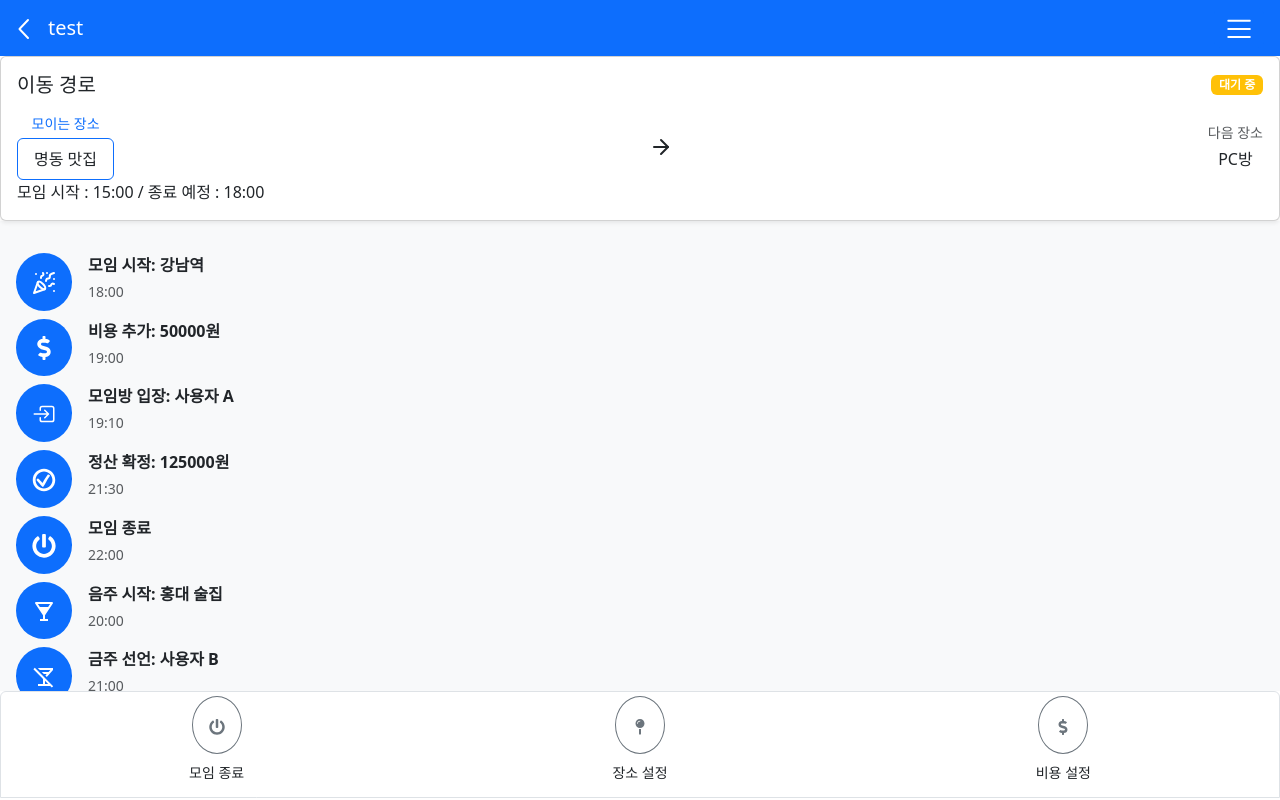
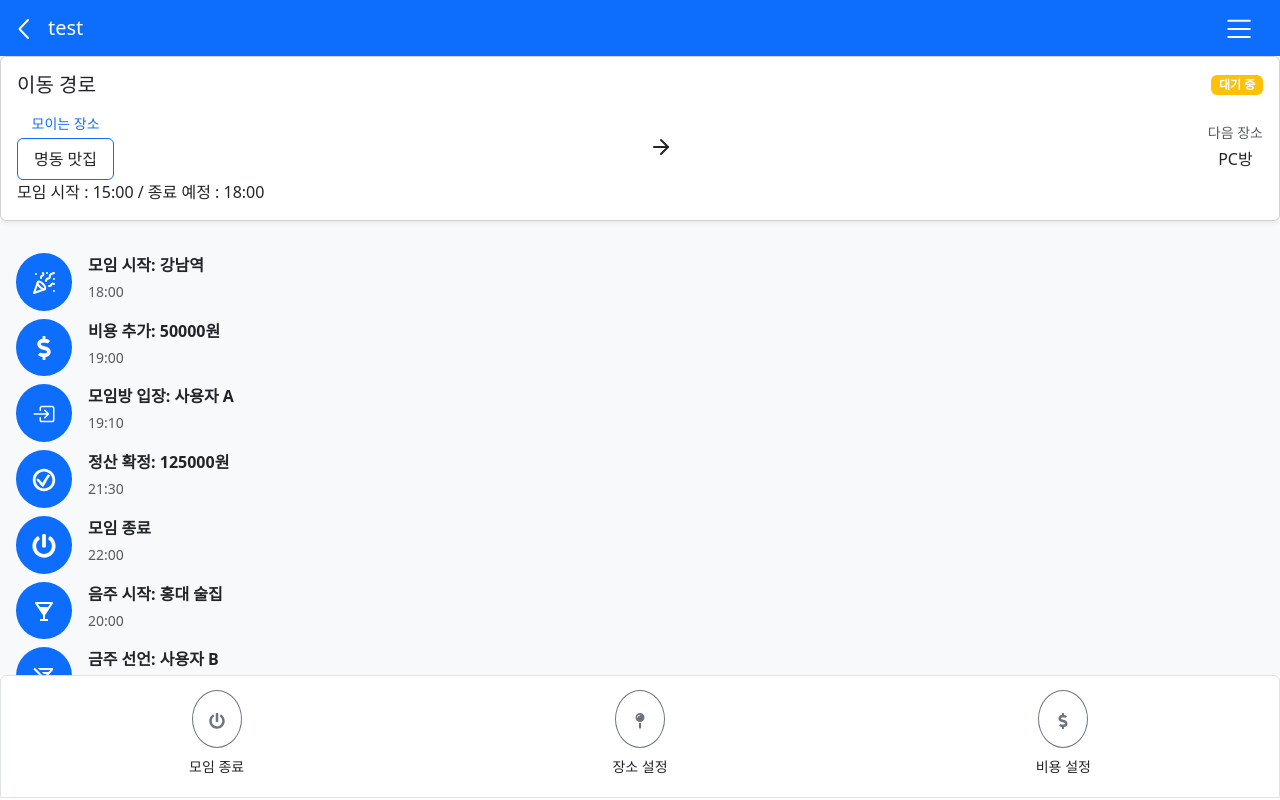
Before and after one commit to Cideth/event-expense-calculator, a Next.js app: page /gatherings/1 in a window 1280 px wide. Built offline with nearby package versions, Linux system fonts and the light colour scheme.

Commit message:
chore : 액션 버튼을 감싸는 box 크기 수정

```diff
--- a/src/components/GatherActionButtons.tsx
+++ b/src/components/GatherActionButtons.tsx
@@ -87,7 +87,10 @@ export default function GatherActionButtons({
   };
 
   return (
-    <div className="px-3 pb-3 border rounded-top">
+    <div
+      className="px-3 pb-3 border rounded-top"
+      style={{ paddingTop: isShowExpandedButton ? "0px" : "10px" }}
+    >
       {isShowExpandedButton && (
         <div
           className="text-center py-1 "
@@ -116,7 +119,7 @@ export default function GatherActionButtons({
       <Card.Body
         className={`row ${isExpanded ? "" : "overflow-hidden"}`}
         style={{
-          maxHeight: isExpanded ? "1000px" : "88.789px",
+          maxHeight: isExpanded ? "1000px" : "95px",
           transition: "max-height 0.3s ease-in-out",
         }}
       >
```
